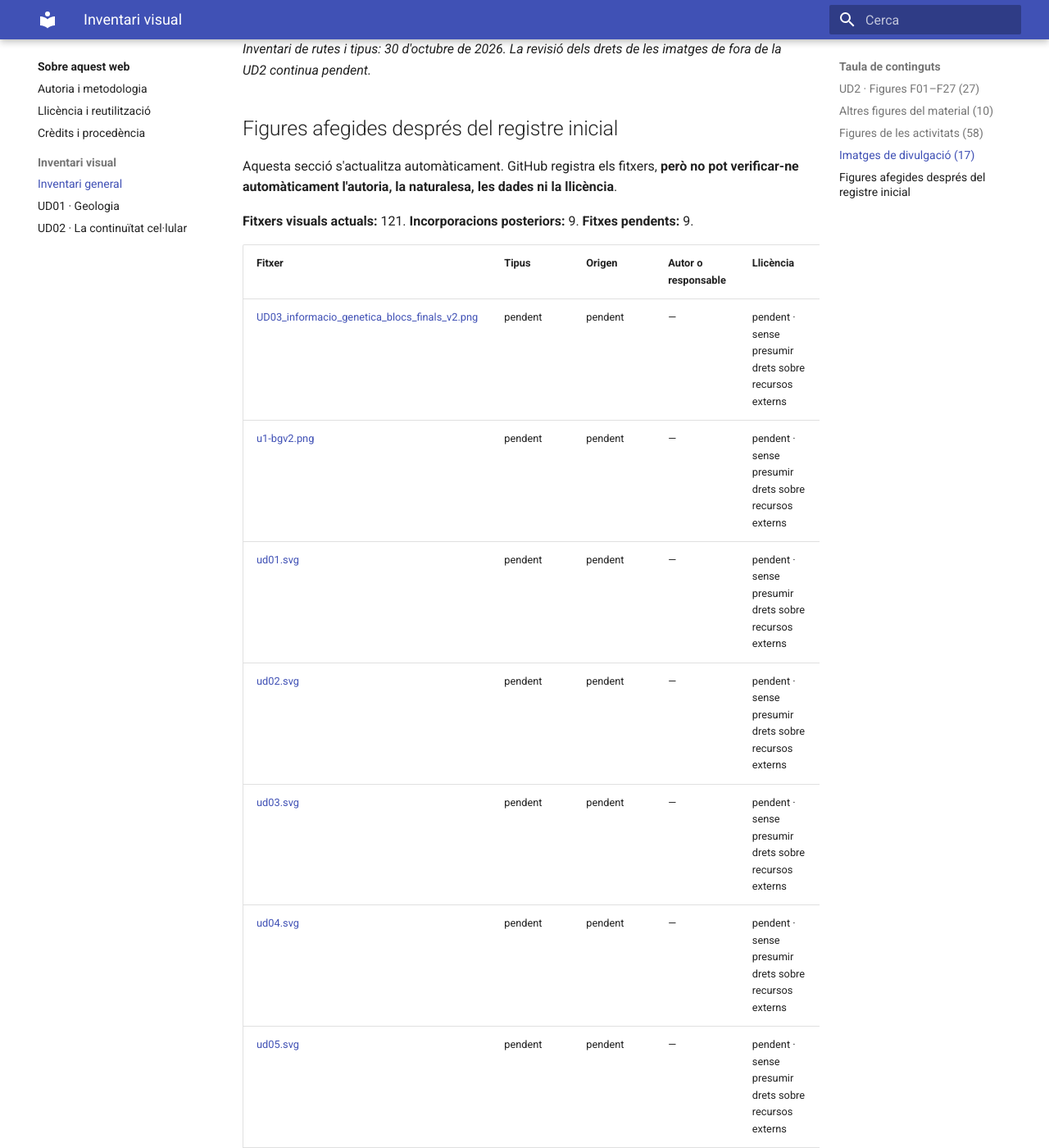
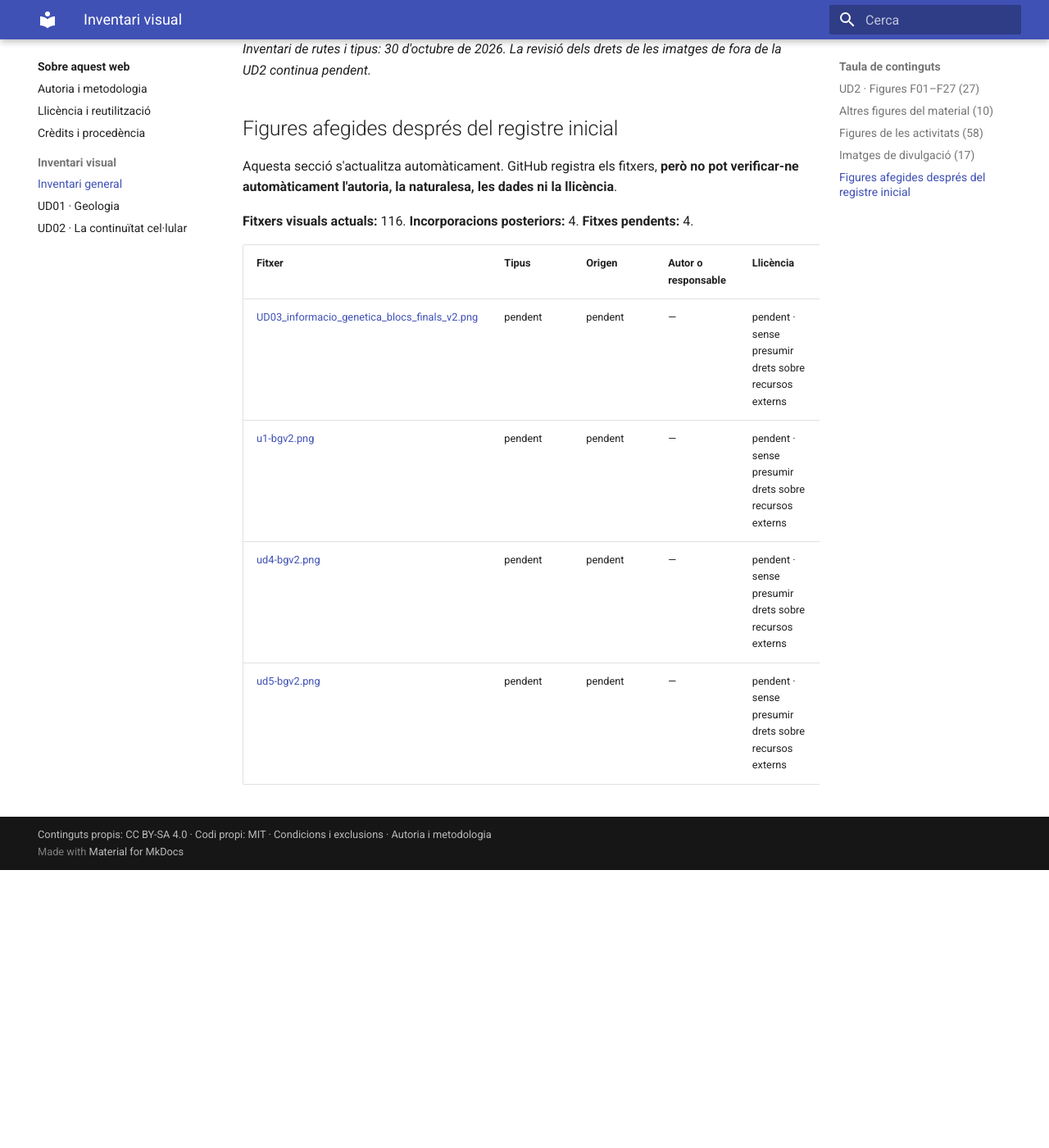
Before and after one commit to saloma-ui/biogeo4, an MkDocs documentation site: the page built from docs/inventari-visual.md, in a window 1280 px wide and 1400 px high, scrolled down 9167 px. Shown: the whole window at 82% size. Built offline with MkDocs 1.6.1 and Material for MkDocs 9.7.7, drawn with Linux system fonts in a browser that asks for light colours; after the commit the page ends 10228 px from its top, so only the background shows below that.

Commit message:
docs: actualitza els registres de figures [skip ci]

```diff
--- a/docs/inventari-visual.md
+++ b/docs/inventari-visual.md
@@ -149,17 +149,12 @@ Els **68 fitxers de la UD01** també tenen ara un [registre individual amb les f
 
 Aquesta secció s'actualitza automàticament. GitHub registra els fitxers, **però no pot verificar-ne automàticament l'autoria, la naturalesa, les dades ni la llicència**.
 
-**Fitxers visuals actuals:** 121. **Incorporacions posteriors:** 9. **Fitxes pendents:** 9.
+**Fitxers visuals actuals:** 116. **Incorporacions posteriors:** 4. **Fitxes pendents:** 4.
 
 | Fitxer | Tipus | Origen | Autor o responsable | Llicència | Escala i observacions | Estat |
 |:--|:--|:--|:--|:--|:--|:--|
 | [UD03_informacio_genetica_blocs_finals_v2.png](https://github.com/saloma-ui/biogeo4/blob/main/docs/infografies-calendari/UD03_informacio_genetica_blocs_finals_v2.png) | pendent | pendent | — | pendent · sense presumir drets sobre recursos externs | —; — | **Pendent de verificar** |
 | [u1-bgv2.png](https://github.com/saloma-ui/biogeo4/blob/main/docs/infografies-calendari/u1-bgv2.png) | pendent | pendent | — | pendent · sense presumir drets sobre recursos externs | —; — | **Pendent de verificar** |
-| [ud01.svg](https://github.com/saloma-ui/biogeo4/blob/main/docs/infografies-calendari/ud01.svg) | pendent | pendent | — | pendent · sense presumir drets sobre recursos externs | —; — | **Pendent de verificar** |
-| [ud02.svg](https://github.com/saloma-ui/biogeo4/blob/main/docs/infografies-calendari/ud02.svg) | pendent | pendent | — | pendent · sense presumir drets sobre recursos externs | —; — | **Pendent de verificar** |
-| [ud03.svg](https://github.com/saloma-ui/biogeo4/blob/main/docs/infografies-calendari/ud03.svg) | pendent | pendent | — | pendent · sense presumir drets sobre recursos externs | —; — | **Pendent de verificar** |
-| [ud04.svg](https://github.com/saloma-ui/biogeo4/blob/main/docs/infografies-calendari/ud04.svg) | pendent | pendent | — | pendent · sense presumir drets sobre recursos externs | —; — | **Pendent de verificar** |
-| [ud05.svg](https://github.com/saloma-ui/biogeo4/blob/main/docs/infografies-calendari/ud05.svg) | pendent | pendent | — | pendent · sense presumir drets sobre recursos externs | —; — | **Pendent de verificar** |
 | [ud4-bgv2.png](https://github.com/saloma-ui/biogeo4/blob/main/docs/infografies-calendari/ud4-bgv2.png) | pendent | pendent | — | pendent · sense presumir drets sobre recursos externs | —; — | **Pendent de verificar** |
 | [ud5-bgv2.png](https://github.com/saloma-ui/biogeo4/blob/main/docs/infografies-calendari/ud5-bgv2.png) | pendent | pendent | — | pendent · sense presumir drets sobre recursos externs | —; — | **Pendent de verificar** |
 <!-- FIGURES_AUTO_FI -->
```
